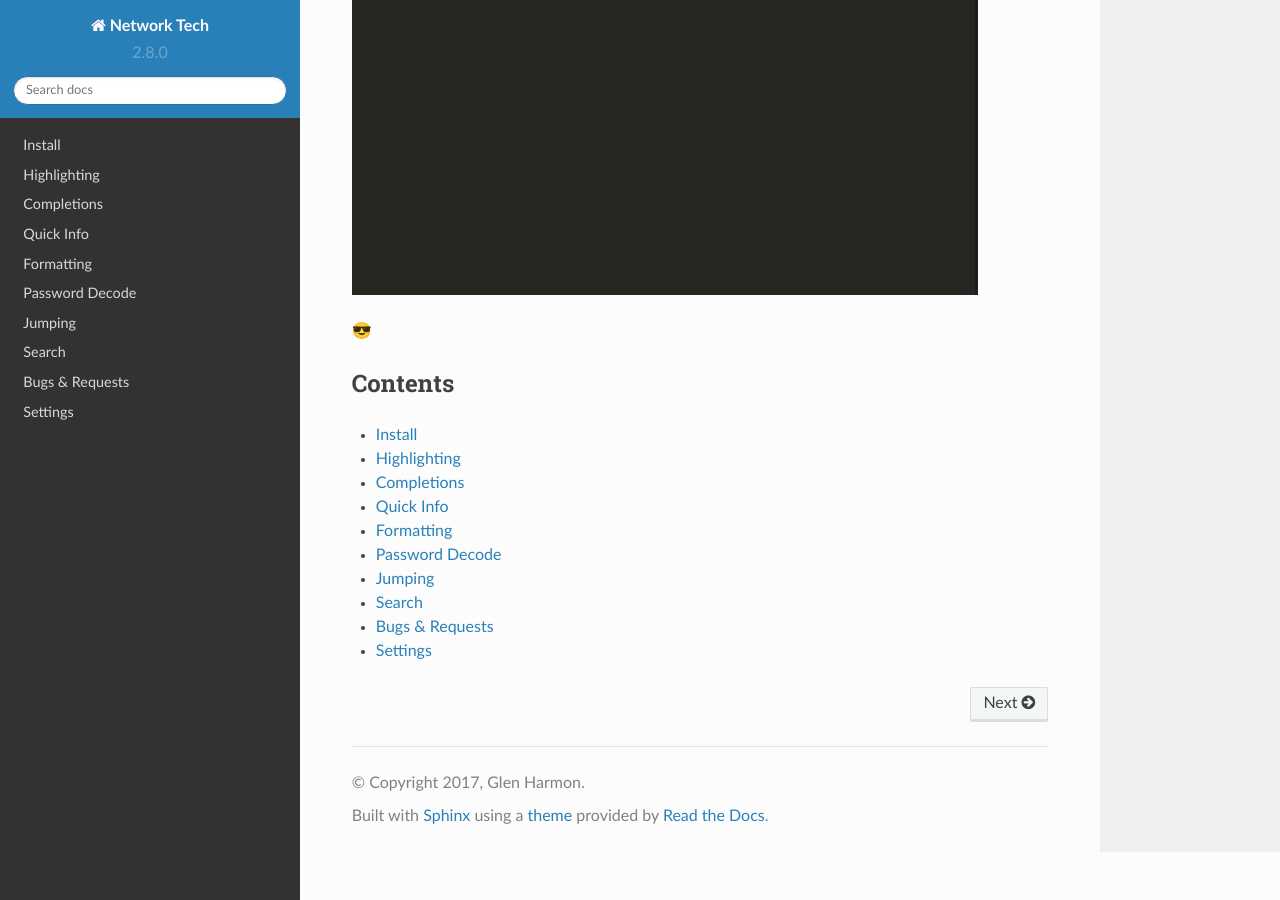
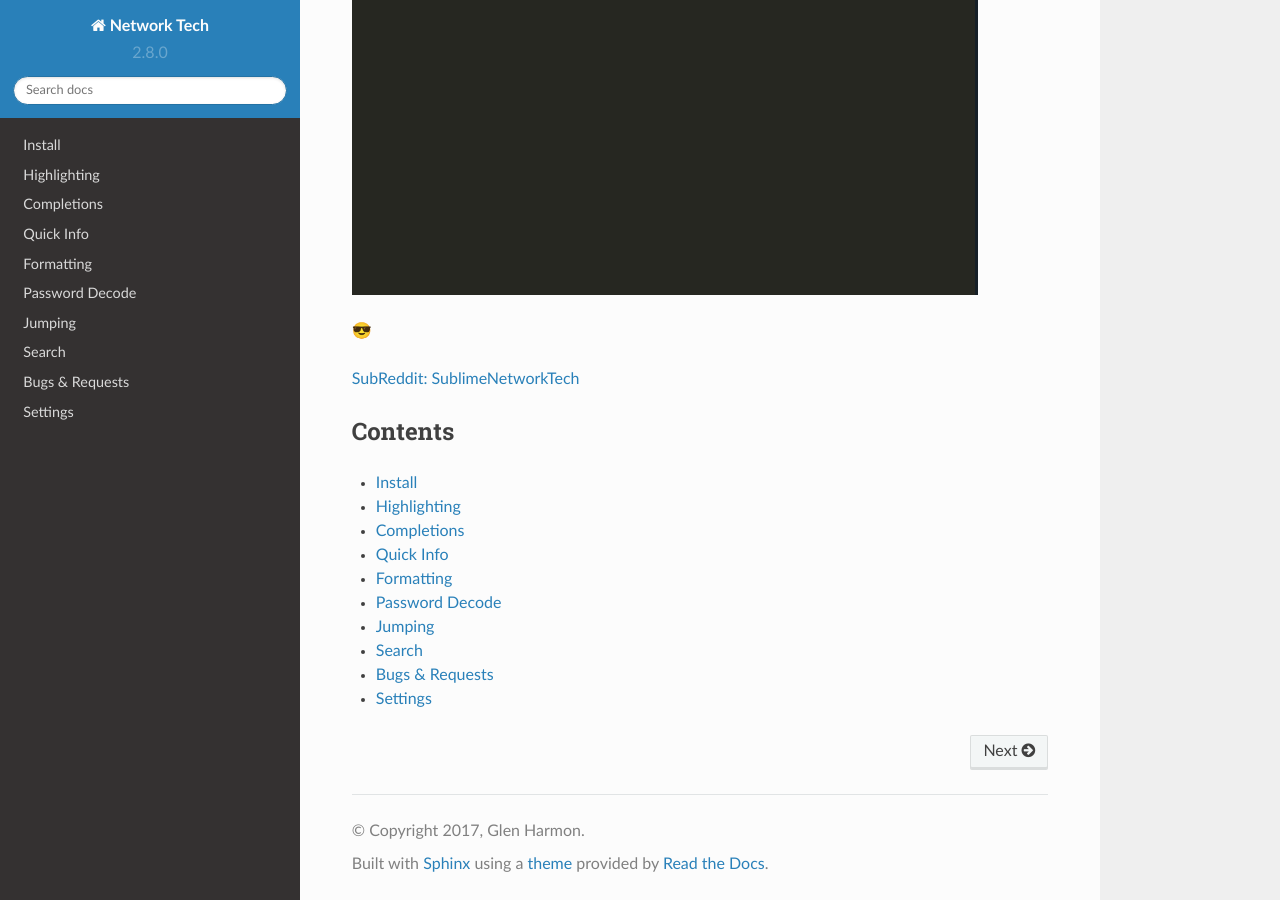
Before and after one commit to heyglen/network_tech, a Sphinx documentation site: the page built from docs/index.rst, in a window 1280 px wide and 900 px high, scrolled down 763 px. Built offline with Sphinx 7.4.7 and the Read the Docs theme 2.0.0, drawn with Linux system fonts in a browser that asks for light colours.

```diff
--- a/docs/index.rst
+++ b/docs/index.rst
@@ -37,6 +37,8 @@
 
 😎
 
+`SubReddit: SublimeNetworkTech <https://www.reddit.com/r/SublimeNetworkTech/>`_
+
 Contents
 --------
 
```
